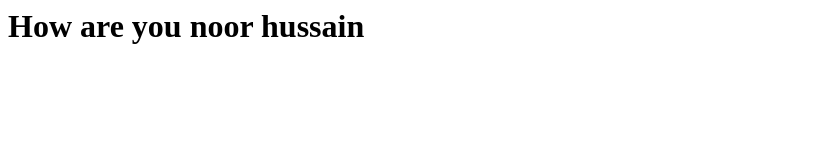
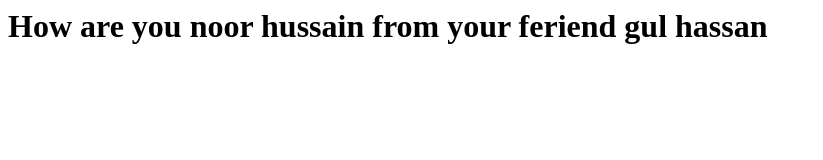
Before and after one commit to Gulhassan786/html, a plain HTML site: page index.html in a window 1280 px wide. Shown: the whole page, without its empty margins (0-823 px from the left). Drawn offline with Linux system fonts and the light colour scheme.

Commit message:
again new change is here

```diff
--- a/index.html
+++ b/index.html
@@ -5,6 +5,6 @@
   </head>
 
   <body>
-    <h1>How are you noor hussain<h1>
+    <h1>How are you noor hussain from your feriend gul hassan<h1>
   </body>
 </html>
```
